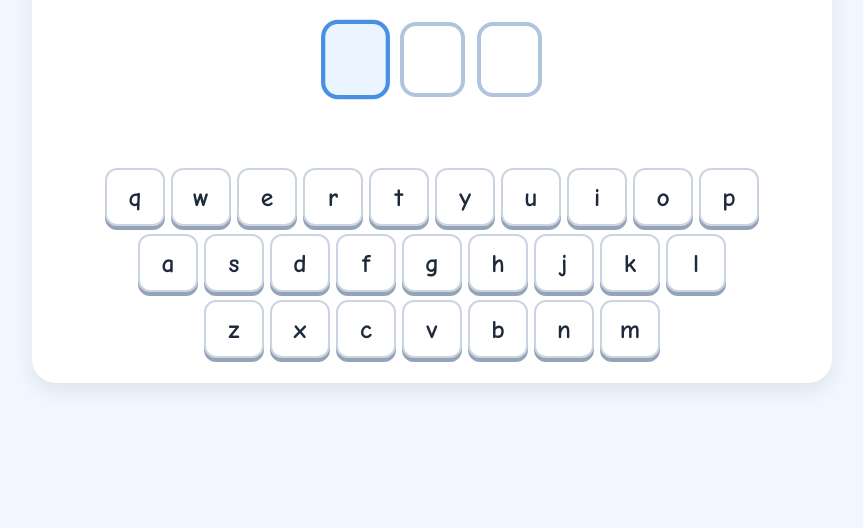
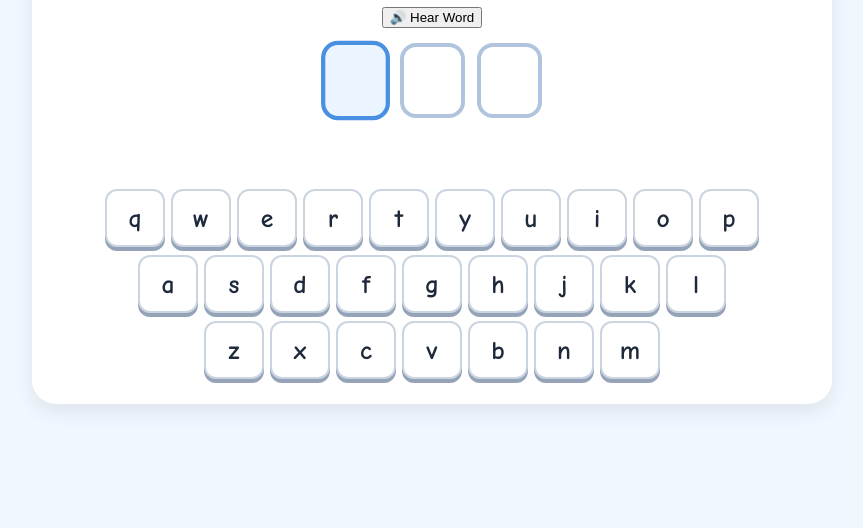
Before and after one commit to subinpv85/spellinggame, a plain HTML site: page index.html in a window 1280 px wide. Shown: the part 272-800 px from the top of the page, without its empty margins (208-1071 px from the left). Drawn offline with Linux system fonts and the light colour scheme.

```diff
--- a/index.html
+++ b/index.html
@@ -446,13 +446,15 @@
     <button class="parent-btn" onclick="requestParentAccess()">🔒 Parent Setup</button>
   </header>
 
-  <div class="game-card">
+    <div class="game-card">
     <div class="picture-area" id="pictureArea"></div>
+    <button class="speak-btn" onclick="speakCurrentWord()">🔊 Hear Word</button>
     <div class="slots-container" id="slotsContainer"></div>
     <div class="feedback-msg" id="feedbackMsg"></div>
     <button class="next-btn" id="nextBtn" onclick="nextWord()">Next Word ➡️</button>
     <div class="keyboard" id="keyboard"></div>
   </div>
+
 
   <!-- Cartoon TV Thief Animation Character -->
   <div class="tv-thief-overlay" id="tvThief">
@@ -613,7 +615,18 @@
       });
     }
 
+    function speakCurrentWord() {
+      if (!('speechSynthesis' in window) || words.length === 0) return;
+      window.speechSynthesis.cancel();
+      const utterance = new SpeechSynthesisUtterance(words[currentIndex].word);
+      utterance.lang = 'en-GB';
+      utterance.rate = 0.85;
+      window.speechSynthesis.speak(utterance);
+    }
+
     function loadWord() {
+
+
       if (words.length === 0) {
         words = [...defaultWords];
       }
@@ -1243,8 +1256,7 @@ book6: [
       localStorage.setItem('receptionWords', JSON.stringify(words));
       renderWordList();
     }
-
-    initKeyboard();
+       initKeyboard();
     loadWord();
   </script>
 </body>
```
